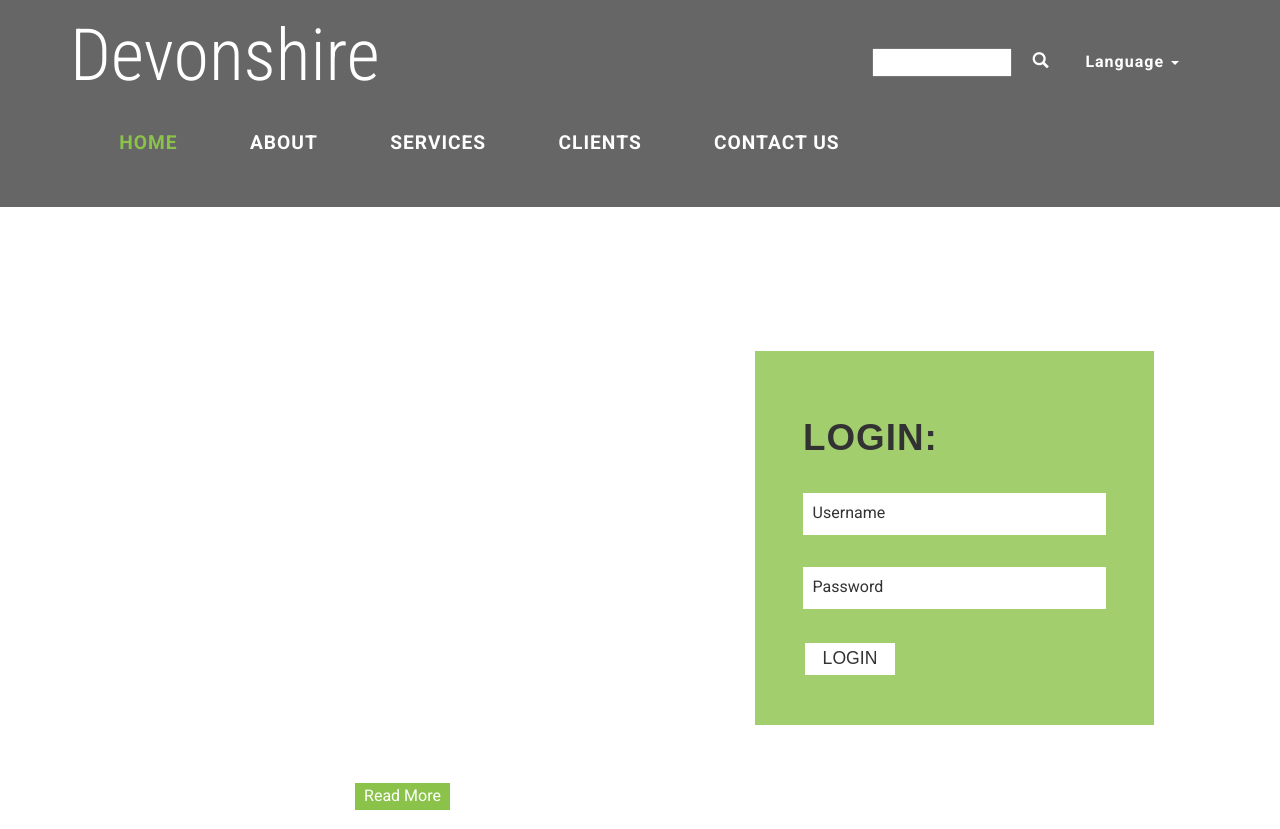
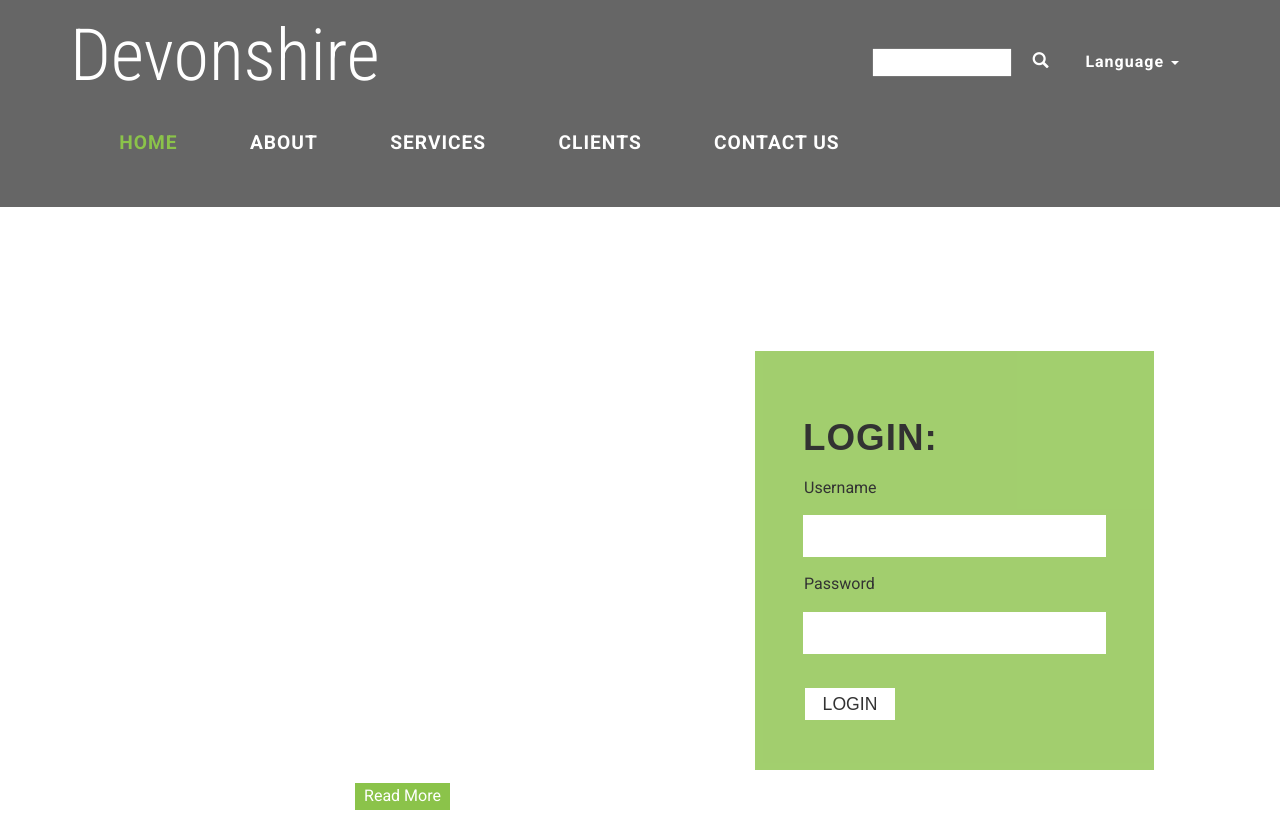
Before and after one commit to avneeta/task6, a plain HTML site: page index.html in a window 1280 px wide. Shown: the top 829 px of the page. Drawn offline with Linux system fonts and the light colour scheme.

Commit message:
login form fixed

```diff
--- a/css/style.css
+++ b/css/style.css
@@ -2470,7 +2470,7 @@ i.fa.fa-map-marker,i.fa.fa-envelope-o,i.fa.fa-mobile{
     letter-spacing: 1px;
     font-family: 'Ropa Sans', sans-serif;
 }
-.banner-left input[type="text"],.banner-left input[type="email"],.banner-left input[type="tel"] {
+.banner-left input[type="text"],.banner-left input[type="email"],.banner-left input[type="tel"],.banner-left input[type="password"] {
     color: black;
     font-size: 1em;
     padding: .6em;
--- a/index.html
+++ b/index.html
@@ -155,8 +155,10 @@ Smartphone Compatible web template, free webdesigns for Nokia, Samsung, LG, Sony
 				<div class="col-md-5 banner-left">
 					<form action="user_home.html" method="post">
 					<h3>Login:</h3>
-						<input type="text" value="Username" size="35" onFocus="this.value='';" onBlur="if (this.value == '') {this.value ='Username';}"required=""/>
-						<input type="text" value="Password" size="35" onFocus="this.value='';" onBlur="if (this.value == '') {this.value ='Password';}"required="" required=""/>
+						<span style="padding-left:1px;color:black;">Username</span>
+						<input type="text"  size="35" onFocus="this.value='';" onBlur="if (this.value == '') {this.value ='';}"required=""/>
+						<span style="padding-left:1px;color:black;">Password</span>
+						<input type="password" value="" size="35" onFocus="this.value='';" onBlur="if (this.value == '') {this.value ='';}"required="" required=""/>
 						<div class="submit">
 							<input type="submit" value="Login">
 						</div>
```
Also changed, not shown: 1 other file.
